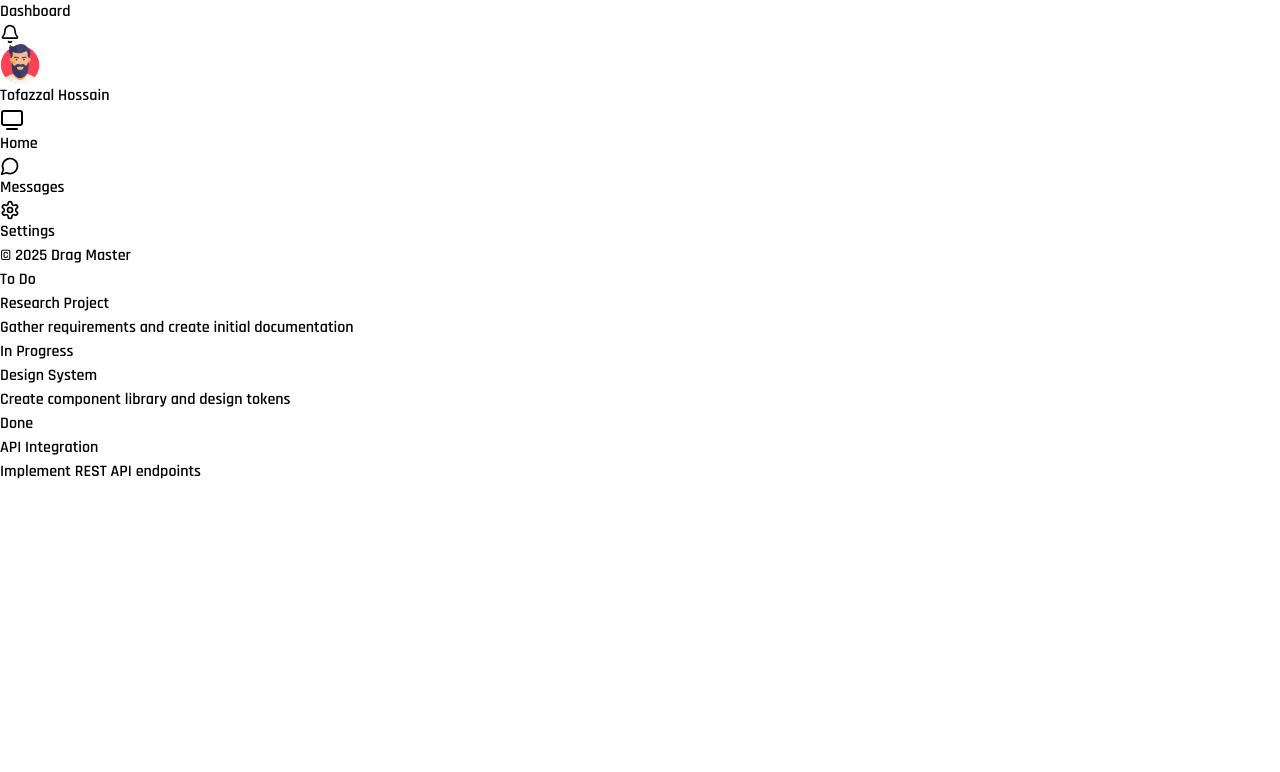
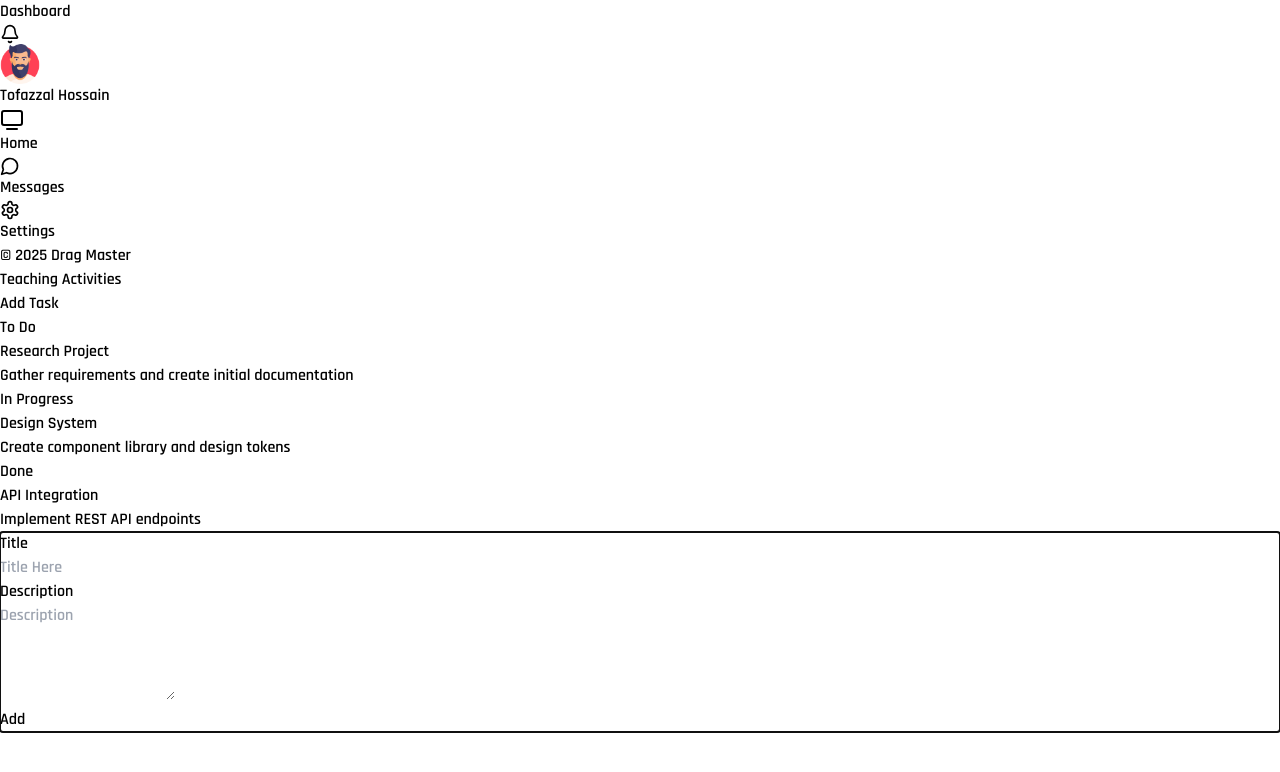
Before and after one commit to Tofazzal26/drag-master, a Next.js app: page / in a window 1280 px wide. Shown: the top 772 px of the page. Built offline with nearby package versions, Linux system fonts and the light colour scheme.

Commit message:
task add finish

```diff
--- a/package.json
+++ b/package.json
@@ -10,6 +10,7 @@
   },
   "dependencies": {
     "@dnd-kit/core": "^6.3.1",
+    "@headlessui/react": "^2.2.0",
     "@reduxjs/toolkit": "^2.5.1",
     "lucide-react": "^0.475.0",
     "next": "15.1.7",
--- a/src/app/Column.tsx
+++ b/src/app/Column.tsx
@@ -24,7 +24,7 @@ const Column = ({ tasks, column }: ColumnProps) => {
   return (
     <div>
       <div className="shadow-lg rounded-lg p-6 bg-white">
-        <h2 className="text-3xl">{column.title}</h2>
+        <h2 className="text-xl lg:text-3xl">{column.title}</h2>
         <div ref={setNodeRef}>
           {tasks.map((task) => (
             <TaskCard key={task?.id} task={task} />
--- a/src/app/TaskCard.tsx
+++ b/src/app/TaskCard.tsx
@@ -33,8 +33,10 @@ const TaskCard = ({ task }: TaskCardProps) => {
         style={style}
         className="bg-gray-100 rounded-lg my-6 p-8 shadow-lg"
       >
-        <h2 className="text-xl">{title}</h2>
-        <h2 className="text-base mt-2 text-gray-600">{description}</h2>
+        <h2 className="text-lg lg:text-xl">{title}</h2>
+        <h2 className="text-sm lg:text-base mt-2 text-gray-600">
+          {description}
+        </h2>
       </div>
     </div>
   );
--- a/src/app/page.tsx
+++ b/src/app/page.tsx
@@ -6,9 +6,20 @@ import Column from "./Column";
 import { DndContext, DragEndEvent, closestCorners } from "@dnd-kit/core";
 import { useDispatch, useSelector } from "react-redux";
 import { RootState } from "@/redux/store/store";
-import { updateTask } from "@/redux/TaskSlice/TaskSlice";
+import { addTask, updateTask } from "@/redux/TaskSlice/TaskSlice";
+import { Button, Dialog, DialogPanel, DialogTitle } from "@headlessui/react";
 
 export default function Home() {
+  let [isOpen, setIsOpen] = useState<boolean>(true);
+
+  function open() {
+    setIsOpen(true);
+  }
+
+  function close() {
+    setIsOpen(false);
+  }
+
   interface Column {
     id: string;
     title: string;
@@ -76,6 +87,18 @@ export default function Home() {
     dispatch(updateTask({ id: taskId, newStatus }));
   };
 
+  const handleTaskAdd = (event: React.FormEvent<HTMLFormElement>) => {
+    event.preventDefault();
+    const form = event.currentTarget;
+    const title = (form.elements.namedItem("title") as HTMLInputElement).value;
+    const description = (
+      form.elements.namedItem("description") as HTMLInputElement
+    ).value;
+    const status: string = "TODO";
+    console.log({ title, description, status });
+    dispatch(addTask({ title, description, status }));
+  };
+
   return (
     <div>
       <div className="flex flex-col min-h-screen bg-gray-100">
@@ -109,7 +132,68 @@ export default function Home() {
           </aside>
 
           {/* Main Content Area */}
-          <main className="p-6 flex-1">
+          <main className="p-3 lg:p-6 flex-1">
+            <div className="flex lg:flex-row flex-col lg:mb-6 mb-3 justify-between lg:items-center">
+              <h2 className="text-xl lg:text-2xl">Teaching Activities</h2>
+              <div>
+                <Button
+                  onClick={open}
+                  className="rounded-md bg-[#7498fb] py-2 px-4 text-sm lg:text-base font-medium text-white focus:outline-none data-[hover]:bg-black/30 data-[focus]:outline-1 data-[focus]:outline-white"
+                >
+                  Add Task
+                </Button>
+
+                <Dialog
+                  open={isOpen}
+                  as="div"
+                  className="relative z-10 focus:outline-none"
+                  onClose={close}
+                >
+                  <div className="fixed inset-0 z-10 w-screen overflow-y-auto">
+                    <div className="flex min-h-full items-center justify-center p-4">
+                      <DialogPanel
+                        transition
+                        className="w-full lg:max-w-lg rounded-xl bg-white/5 p-6 text-black backdrop-blur-2xl duration-300 ease-out data-[closed]:transform-[scale(95%)] data-[closed]:opacity-0 shadow-lg"
+                      >
+                        <div>
+                          <form onSubmit={handleTaskAdd}>
+                            <div>
+                              <label className="text-xl">Title</label> <br />
+                              <input
+                                type="text"
+                                placeholder="Title Here"
+                                className="outline-none px-4 py-3 w-full text-gray-500 my-2 lg:my-4"
+                                name="title"
+                                required
+                              />
+                            </div>
+                            <div>
+                              <label className="text-xl">Description</label>{" "}
+                              <br />
+                              <textarea
+                                className="outline-none px-4 py-3 w-full text-gray-500 lg:mt-4 mt-2"
+                                rows={4}
+                                name="description"
+                                placeholder="Description"
+                                required
+                              ></textarea>
+                              <div className="text-right mt-1 lg:mt-2">
+                                <button
+                                  onClick={() => close()}
+                                  className="rounded-md bg-[#7498fb] py-2 px-4 text-sm lg:text-base font-medium text-white focus:outline-none data-[hover]:bg-black/30 data-[focus]:outline-1 data-[focus]:outline-white"
+                                >
+                                  Add
+                                </button>
+                              </div>
+                            </div>
+                          </form>
+                        </div>
+                      </DialogPanel>
+                    </div>
+                  </div>
+                </Dialog>
+              </div>
+            </div>
             <div className="grid grid-cols-1 gap-6 lg:grid-cols-3">
               <DndContext
                 collisionDetection={closestCorners}
--- a/src/redux/TaskSlice/TaskSlice.ts
+++ b/src/redux/TaskSlice/TaskSlice.ts
@@ -2,6 +2,12 @@ import { createSlice, PayloadAction } from "@reduxjs/toolkit";
 
 interface Task {
   id: string;
+  title: string;
+  description: string;
+  status: string;
+}
+
+interface AddTask {
   title: string;
   description: string;
   status: string;
@@ -38,8 +44,13 @@ export const TaskSlice = createSlice({
   name: "tasks",
   initialState,
   reducers: {
-    addTask: (state, action: PayloadAction<Task>) => {
-      state.tasks.push(action.payload);
+    addTask: (state, action: PayloadAction<AddTask>) => {
+      const id = (
+        state.tasks.length
+          ? Number(state.tasks[state.tasks.length - 1].id) + 1
+          : 0
+      ).toString();
+      state.tasks.push({ id, ...action.payload });
     },
     updateTask: (
       state,
```
Also changed, not shown: 1 other file (tests, documents, lock files or other folders).
